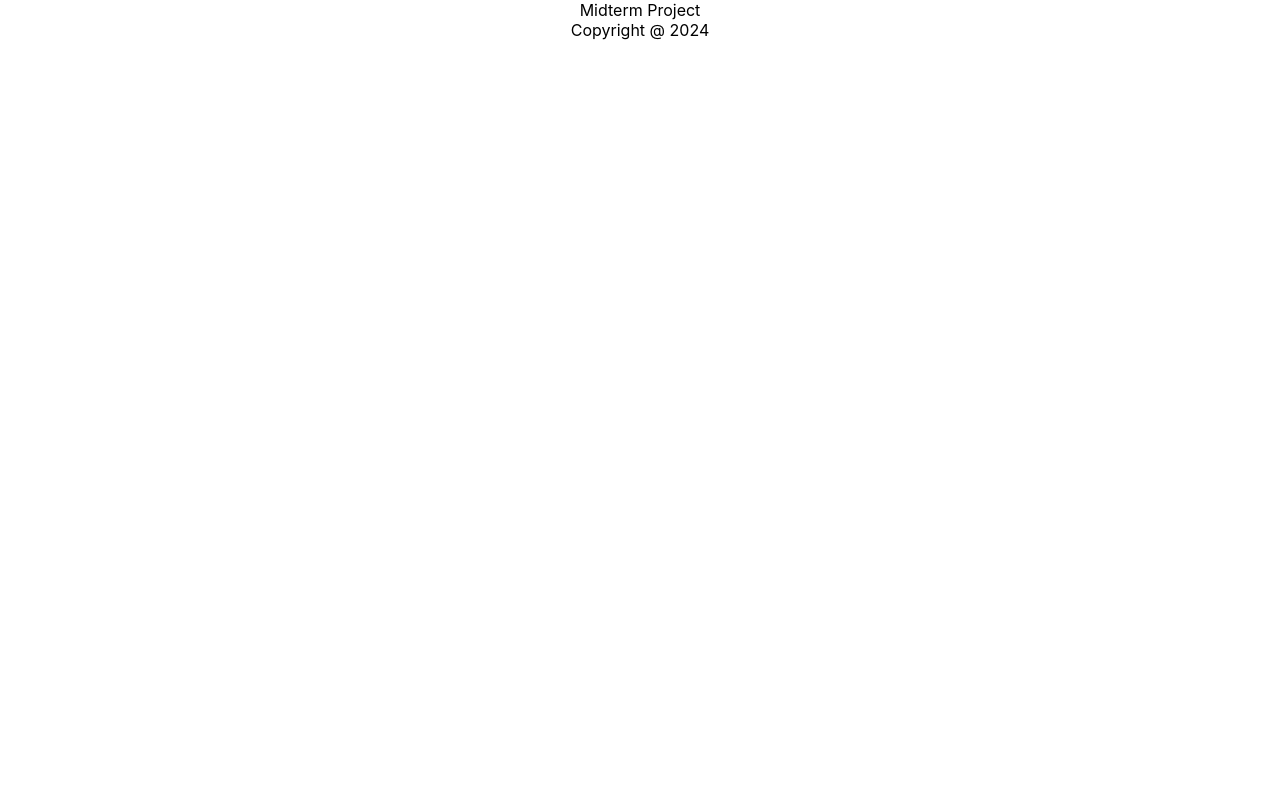
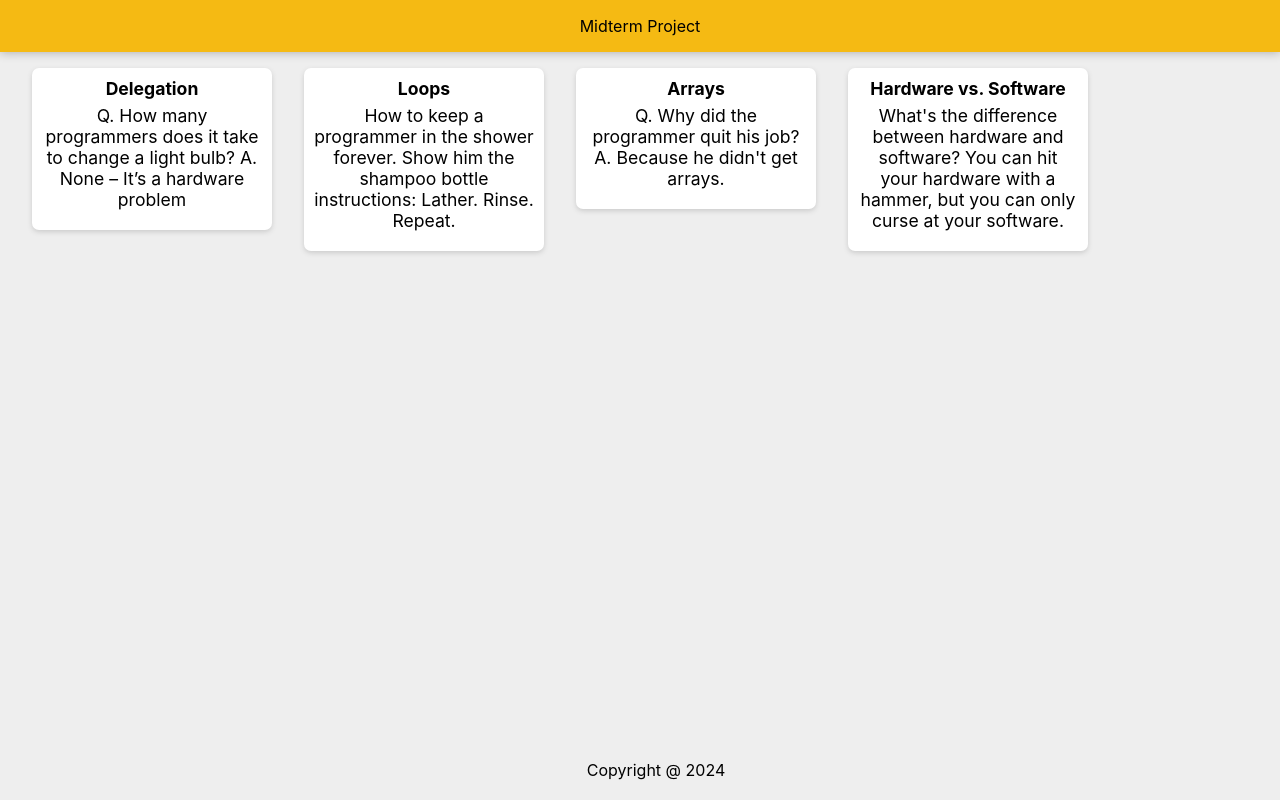
Before and after one commit to johndrotos/midterm, a React (Create React App) app: page / in a window 1280 px wide. Built offline with nearby package versions, Linux system fonts and the light colour scheme.

Commit message:
css file

```diff
--- a/package.json
+++ b/package.json
@@ -8,7 +8,7 @@
     "@testing-library/user-event": "^13.5.0",
     "react": "^18.2.0",
     "react-dom": "^18.2.0",
-    "react-scripts": "5.0.1",
+    "react-scripts": "^5.0.1",
     "web-vitals": "^2.1.4"
   },
   "scripts": {
--- a/src/App.jsx
+++ b/src/App.jsx
@@ -1,15 +1,28 @@
 import './App.css';
+import './styles.css';
 import React from 'react';
 import Header from './Header.jsx';
 import Footer from './Footer.jsx';
 import Note from './Note.jsx';
+import notes from './notes.js';
+
+function createNote(info) {
+  return(
+    <Note
+      key = {info.key}
+      title = {info.title}
+      content = {info.content}
+    />
+  );
+}
+
 
 function App() {
   return (
     <div className="App">
       <Header/>
+      {notes.map(createNote)}
       <Footer/>
-      <Note/>
     </div>
   );
 }
--- a/src/Note.jsx
+++ b/src/Note.jsx
@@ -1,13 +1,13 @@
 import React from 'react';
 
-function Note(params) {
+function Note(props) {
     return(
-        <div>
+        <div className = "note">
             <h1>
-                {params.title}
+                {props.title}
             </h1>
             <p>
-                {params.content}
+                {props.content}
             </p>
         </div>
     );
--- a/src/notes.js
+++ b/src/notes.js
@@ -24,3 +24,5 @@
     "What's the difference between hardware and software? You can hit your hardware with a hammer, but you can only curse at your software."
     }
 ];
+
+export default notes;
--- /dev/null
+++ b/src/styles.css
@@ -0,0 +1,56 @@
+* {
+    padding: 0;
+    margin: 0;
+    box-sizing: border-box;
+  }
+  html {
+    font-family: "Montserrat", sans-serif;
+  }
+  body {
+    background: #eee;
+    padding: 0 16px;
+  }
+
+  header {
+    background-color: #f5ba13;
+    margin: auto -16px;
+    padding: 16px 32px;
+    box-shadow: 0 0 10px 0 rgba(0, 0, 0, 0.3);
+  }
+
+  header h1 {
+    color: #fff;
+    font-family: "McLaren", cursive;
+    font-weight: 200;
+  }
+
+  footer {
+    position: absolute;
+    text-align: center;
+    bottom: 0;
+    width: 100%;
+    height: 2.5rem;
+  }
+
+  footer p {
+    color: #ccc;
+  }
+  .note {
+    background: #fff;
+    border-radius: 7px;
+    box-shadow: 0 2px 5px #ccc;
+    padding: 10px;
+    width: 240px;
+    margin: 16px;
+    float: left;
+  }
+  .note h1 {
+    font-size: 1.1em;
+    margin-bottom: 6px;
+  }
+  .note p {
+    font-size: 1.1em;
+    margin-bottom: 10px;
+    white-space: pre-wrap;
+    word-wrap: break-word;
+  }
```
Also changed, not shown: 1 other file (tests, documents, lock files or other folders).
